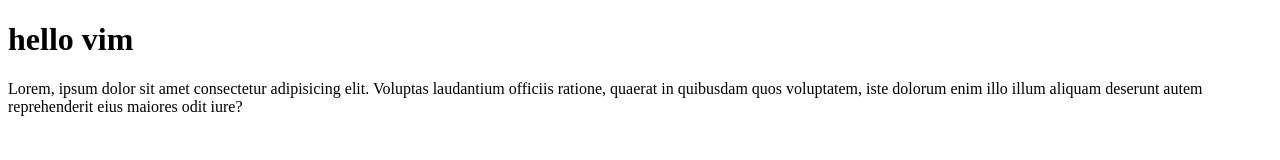
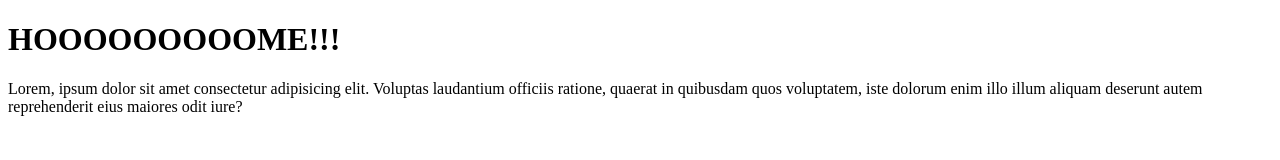
Before and after one commit to leekeunhwan/Git_Study, a plain HTML site: page index.html in a window 1280 px wide. Drawn offline with Linux system fonts and the light colour scheme.

Commit message:
edit index.gtml edit h1 tags innerHTML -> HOOOOOOOOOME

```diff
--- a/index.html
+++ b/index.html
@@ -9,7 +9,7 @@
     <script>
 	console.log('conflict');
     </script>
-    <h1>hello vim</h1>
+    <h1>HOOOOOOOOOME!!!</h1>
     <p>Lorem, ipsum dolor sit amet consectetur adipisicing elit. Voluptas laudantium officiis ratione, quaerat in quibusdam quos voluptatem, iste dolorum enim illo illum aliquam deserunt autem reprehenderit eius maiores odit iure?</p>
   <script>
      var a = 1;
```
